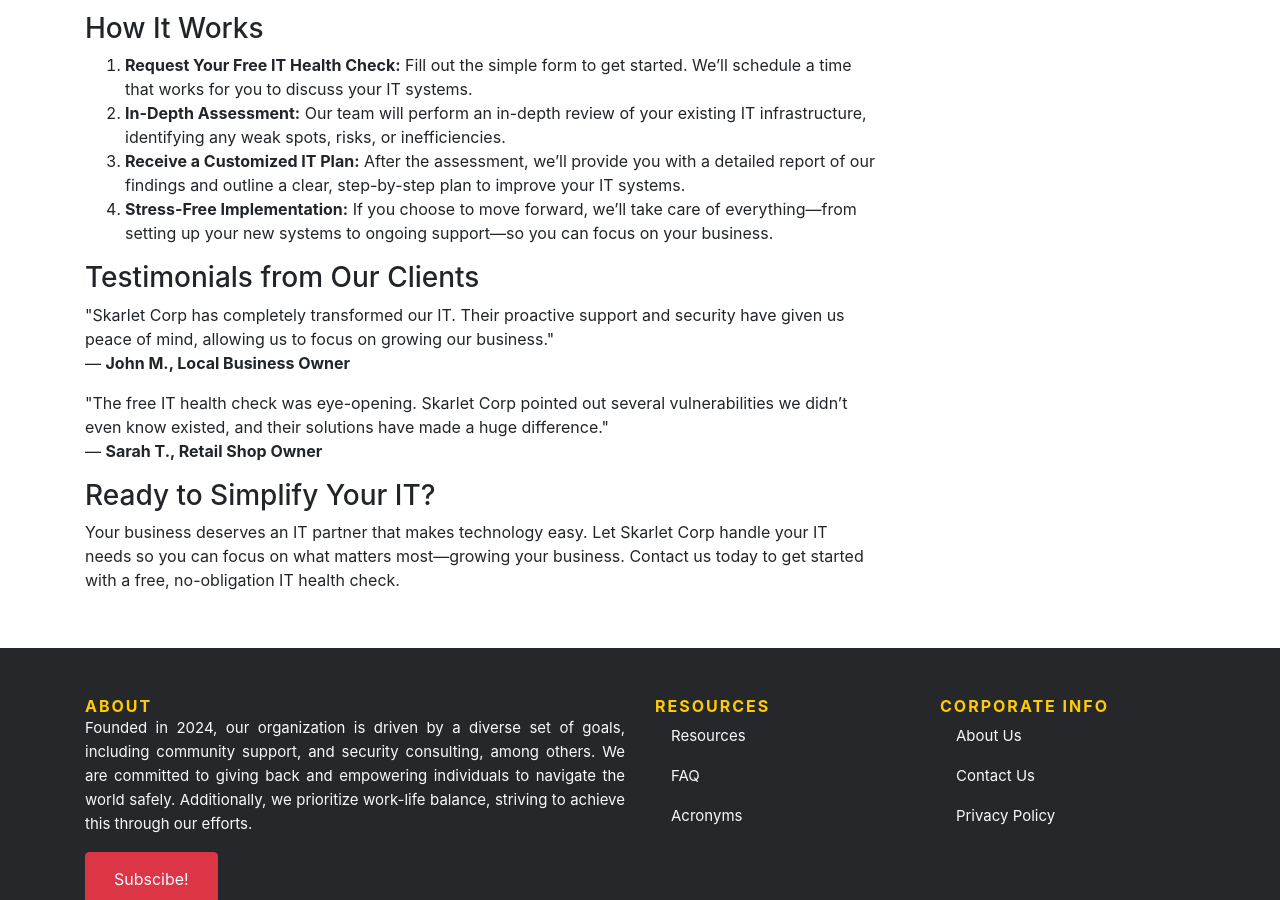
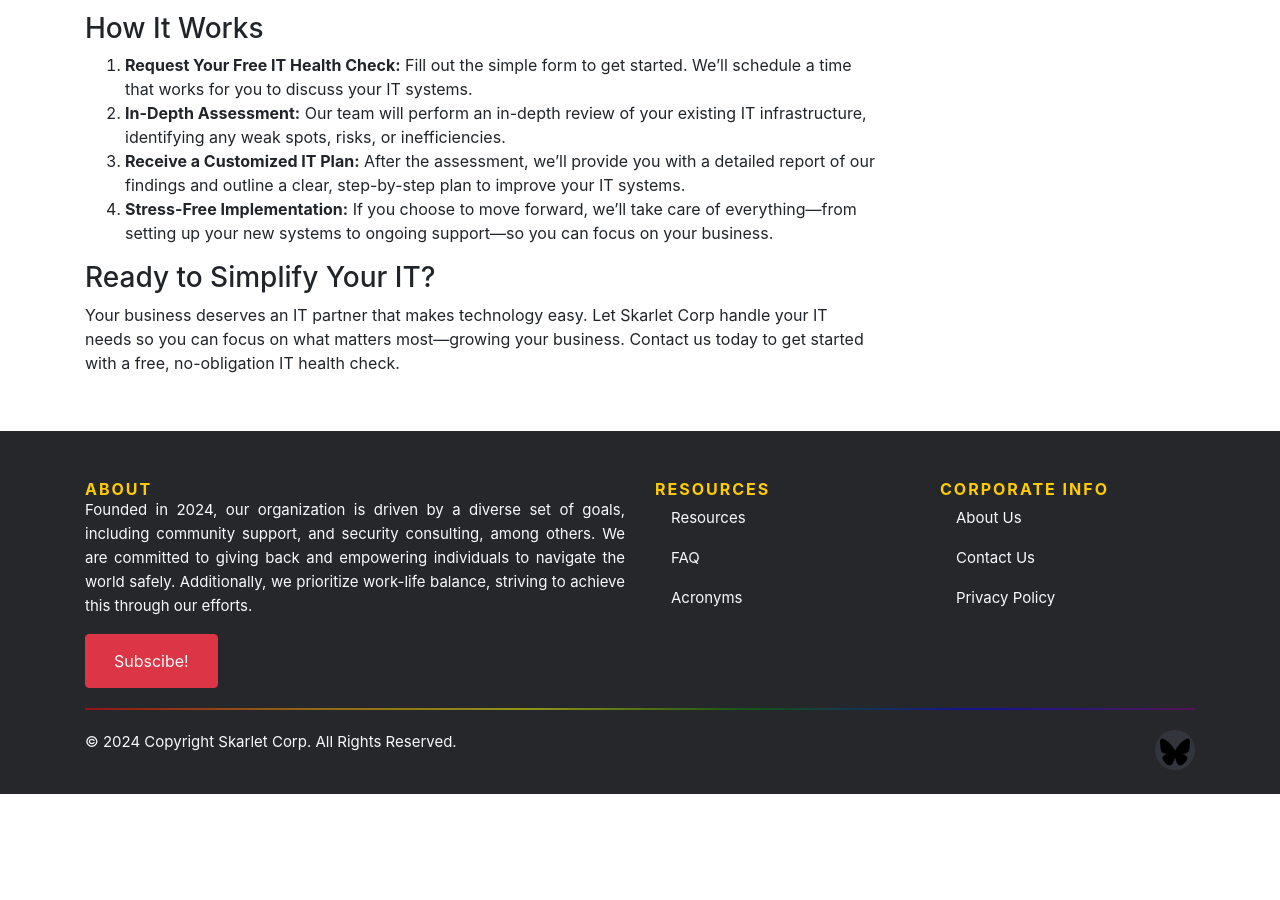
Before and after one commit to SkarletTeam/skarlet, a Jekyll site: the page built from simplify_your_business_it.md, in a window 1280 px wide and 900 px high, scrolled down 1442 px. Built offline with Jekyll 4.4.1, drawn with Linux system fonts in a browser that asks for light colours; comment, search, counter and statistics services are not loaded; after the commit the page ends 2236 px from its top, so only the background shows below that.

Commit message:
Update simplify_your_business_it.md

```diff
--- a/simplify_your_business_it.md
+++ b/simplify_your_business_it.md
@@ -46,11 +46,6 @@
             <li><strong>Stress-Free Implementation:</strong> If you choose to move forward, we’ll take care of everything—from setting up your new systems to ongoing support—so you can focus on your business.</li>
         </ol>
 
-        <h3>Testimonials from Our Clients</h3>
-        <p>"Skarlet Corp has completely transformed our IT. Their proactive support and security have given us peace of mind, allowing us to focus on growing our business."
-            <br>— <strong>John M., Local Business Owner</strong></p>
-        <p>"The free IT health check was eye-opening. Skarlet Corp pointed out several vulnerabilities we didn’t even know existed, and their solutions have made a huge difference."
-            <br>— <strong>Sarah T., Retail Shop Owner</strong></p>
 
         <h3>Ready to Simplify Your IT?</h3>
         <p>Your business deserves an IT partner that makes technology easy. Let Skarlet Corp handle your IT needs so you can focus on what matters most—growing your business. Contact us today to get started with a free, no-obligation IT health check.</p>
```
